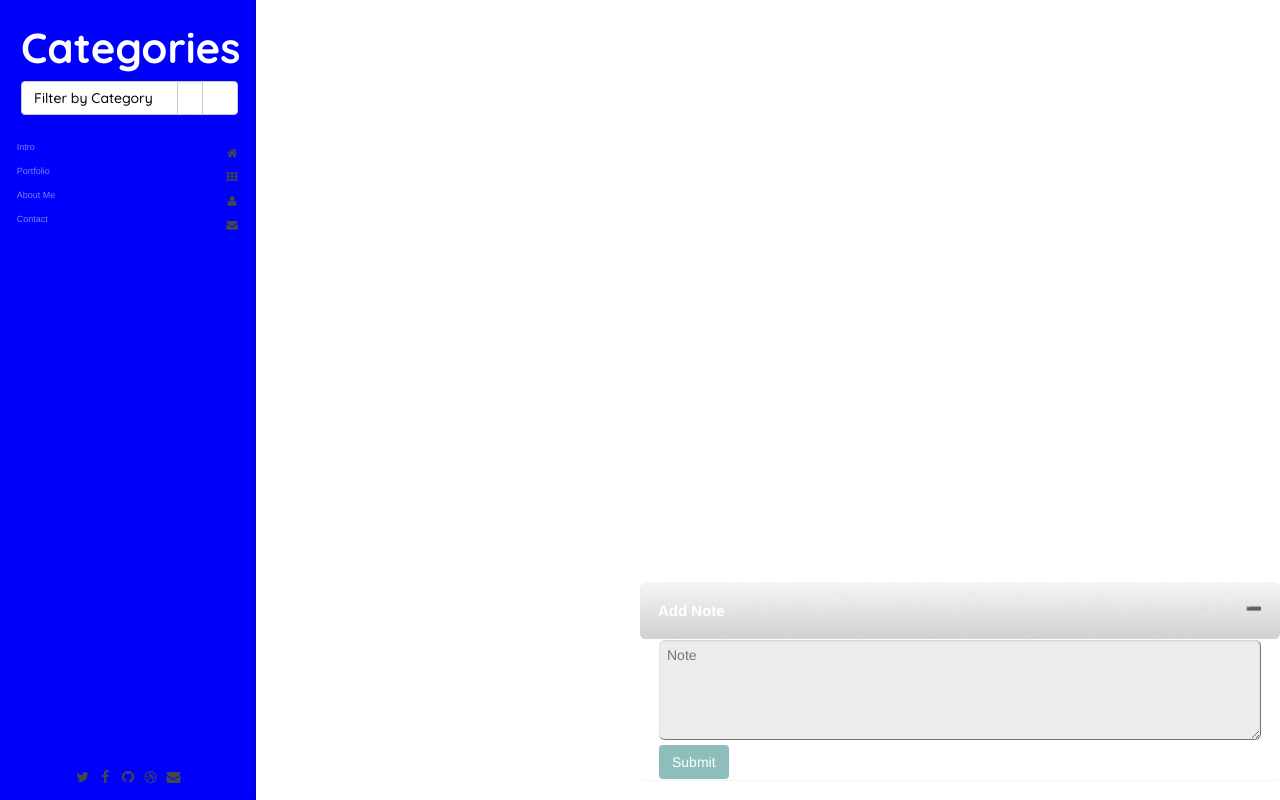
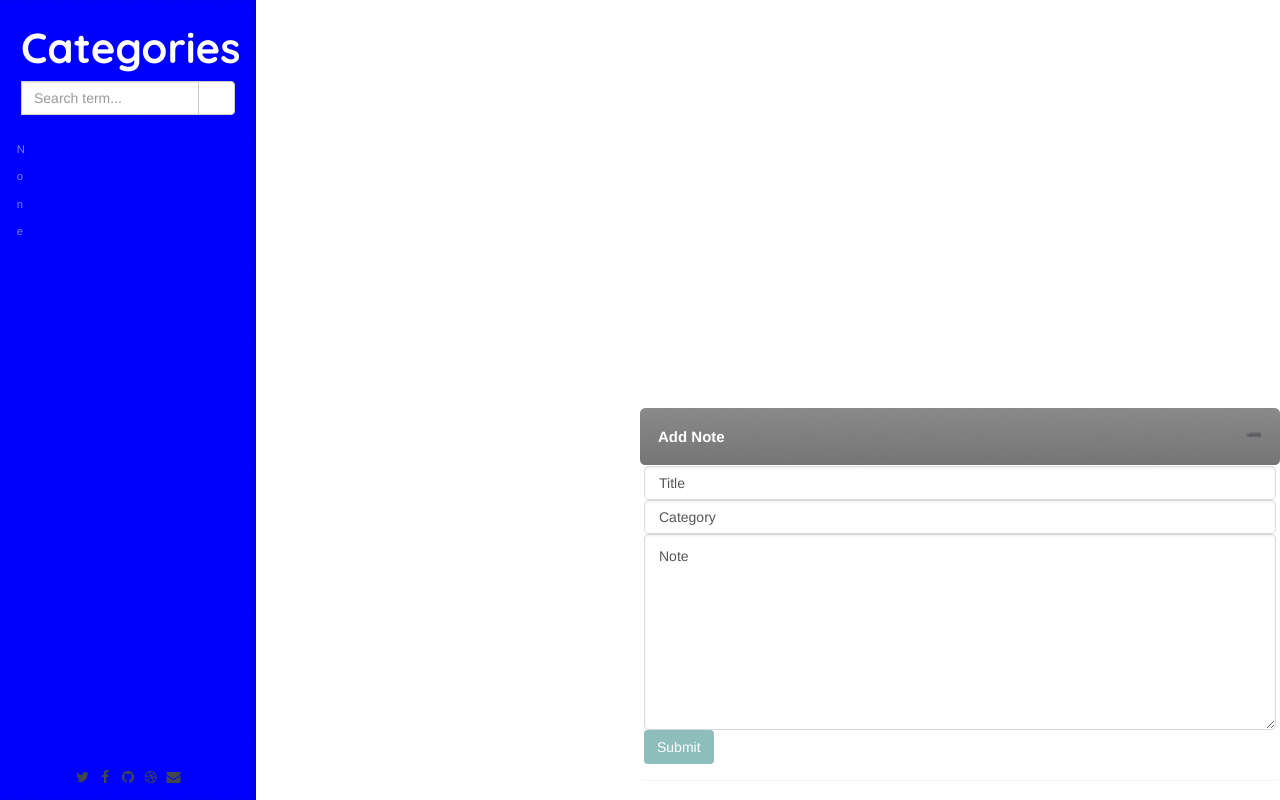
Before and after one commit to Lucytheanimefan/idea-share, a Flask app: page / in a window 1280 px wide, after a click on "Add Note". Run offline with Flask 2, Linux system fonts and the light colour scheme; data that the repository does not hold is empty; some libraries are stand-ins or nearby versions; some web fonts are replaced.

Commit message:
added more UI stuff

```diff
--- a/analyze.py
+++ b/analyze.py
@@ -17,5 +17,3 @@ def main_emotion(emotions):
             main = emotion
             color = colors[emotion]
     return color
-
-main_emotion(get_emotions("I like pie a lot"))
--- a/app.py
+++ b/app.py
@@ -1,4 +1,5 @@
 from flask import Flask, render_template, request, jsonify
+import category
 import os
 import post
 from JSONEncoder import JSONEncoder
@@ -32,6 +33,10 @@ def get_note():
 	return jsonify(result=data)
 
 
+@app.route("/getCategories", methods = ["GET"])
+def get_categories():
+	data = category.get_all()
+	return jsonify(result=data)
 
 if __name__ == "__main__":
 	port = int(os.environ.get("PORT", 5000))
--- a/category.py
+++ b/category.py
@@ -6,14 +6,17 @@ categories = []
 
 
 def init():
+    global categories
     if (db.ideas.find({"_id": 0}).count() == 0):
         db.ideas.insert({"_id": 0, "title": "", "content": "", "category": "", "categories": []})
-    categories = db.ideas.find({"_id": 0})[0]
+    categories = db.ideas.find({"_id": 0})[0]["categories"]
 
 
 def add(category):
+    global categories
     init()
     if category not in categories:
+        print("hi")
         categories.append(category)
         db.ideas.update(
             {"_id": 0},
@@ -22,6 +25,7 @@ def add(category):
 
 
 def remove(category):
+    global categories
     init()
     if category in categories:
         categories.remove(category)
--- a/static/css/style.css
+++ b/static/css/style.css
@@ -5,6 +5,10 @@
 
 .btn.btn-default.dropdown-toggle {
     font-family: 'Quicksand';
+    color: black;
+}
+
+.input-group-btn {
     color: black;
 }
 
@@ -142,7 +146,7 @@ textarea {
     font-family: "Helvetica Neue", Helvetica, Arial, sans-serif;
     font-size: 1em;
     line-height: 1.4em;
-    padding: 5px 8px;
+    /*padding: 5px 8px;*/
     transition: background-color 0.2s ease 0s;
 }
 
@@ -152,7 +156,7 @@ textarea:focus {
 }
 
 button.accordion {
-    background-color: rgba(0, 0, 0, 0.5);
+    background-color: rgba(0, 0, 0, 0.75);
     color: white;
     cursor: pointer;
     padding: 18px;
@@ -168,7 +172,7 @@ button.accordion {
 
 button.accordion.active,
 button.accordion:hover {
-    background-color: rgba(238, 238, 238, 0.4);
+    background-color: rgba(100, 100, 100, 0.75);
     color: #444;
 }
 
--- a/static/js/script.js
+++ b/static/js/script.js
@@ -1,4 +1,12 @@
 //generateNotes(5);
+
+getCategories({}, function(d) {
+    data = d["result"];
+    for (var i = 0; i < data.length; i++) {
+        var newCategory = "<li><a href='#" + data[i] + "' class='skel-layers-ignoreHref'>" + data[i] + "</a></li>";
+        document.getElementById("category").innerHTML += newCategory;
+    }
+});
 
 getNotes({"category":"category", "num_posts":20}, function(d){
 	console.log("populate notes");
@@ -50,7 +58,6 @@ function dropDownInteractivity() {
 
 dropDownInteractivity();
 
-
 /*---------------------ajax calls-------------------*/
 
 var urlBase = window.location.hostname
@@ -78,9 +85,12 @@ function createNote(data) {
     });
 }
 
-
 function getNotes(params, callback) {
     getData("/getNotes", params, callback);
+}
+
+function getCategories(params, callback) {
+    getData("/getCategories", params, callback);
 }
 
 function getData(urlBase=urlBase, params, callback) {
--- a/templates/layout.html
+++ b/templates/layout.html
@@ -22,17 +22,6 @@
             <div id="logo">
                 <h1 id="title">Categories</h1>
                 <div class="input-group">
-                    <div class="input-group-btn">
-                        <button type="button" class="btn btn-default dropdown-toggle" data-toggle="dropdown">
-                            <span id="search_concept" class="filter">Filter by Category</span> <span class="caret"></span>
-                        </button>
-                        <ul class="dropdown-menu" role="menu">
-                          <li><a href="#">Category 1</a></li>
-                          <li><a href="#">Category 2</a></li>
-                          <li class="divider"></li>
-                          <li><a href="#all">Anything</a></li>
-                        </ul>
-                    </div>
                     <input type="hidden" name="search_param" value="all" id="search_param">
                     <input type="text" class="form-control" name="x" placeholder="Search term...">
                     <span class="input-group-btn">
@@ -43,10 +32,7 @@
             <!-- Nav -->
             <nav id="nav">
                 <ul>
-                    <li><a href="#top" id="top-link" class="skel-layers-ignoreHref"><span class="icon fa-home">Intro</span></a></li>
-                    <li><a href="#portfolio" id="portfolio-link" class="skel-layers-ignoreHref"><span class="icon fa-th">Portfolio</span></a></li>
-                    <li><a href="#about" id="about-link" class="skel-layers-ignoreHref"><span class="icon fa-user">About Me</span></a></li>
-                    <li><a href="#contact" id="contact-link" class="skel-layers-ignoreHref"><span class="icon fa-envelope">Contact</span></a></li>
+                    <div id = "category"></div>
                 </ul>
             </nav>
         </div>
@@ -68,8 +54,14 @@
         <div class="footer navbar-fixed-bottom">
             <button class="accordion">Add Note</button>
             <div class="panel">
-               <textarea name="message" id="noteContent" placeholder="Note"></textarea>
-               <button type="button" class="btn" id="createNote">Submit</button>
+                <form class = "form-horizontal">
+                    <div class = "form-group">
+                        <input class="form-control" id="title-form" type="text" placeholder="Title">
+                        <input class="form-control" id="category-form" type="text" placeholder="Category">
+                        <textarea name="message" id="noteContent" placeholder="Note"></textarea>
+                        <button type="button" class="btn" id="createNote">Submit</button>
+                    </div>
+                </form>
             </div>
 
         </div>
```
Also changed, not shown: 2 other files.
